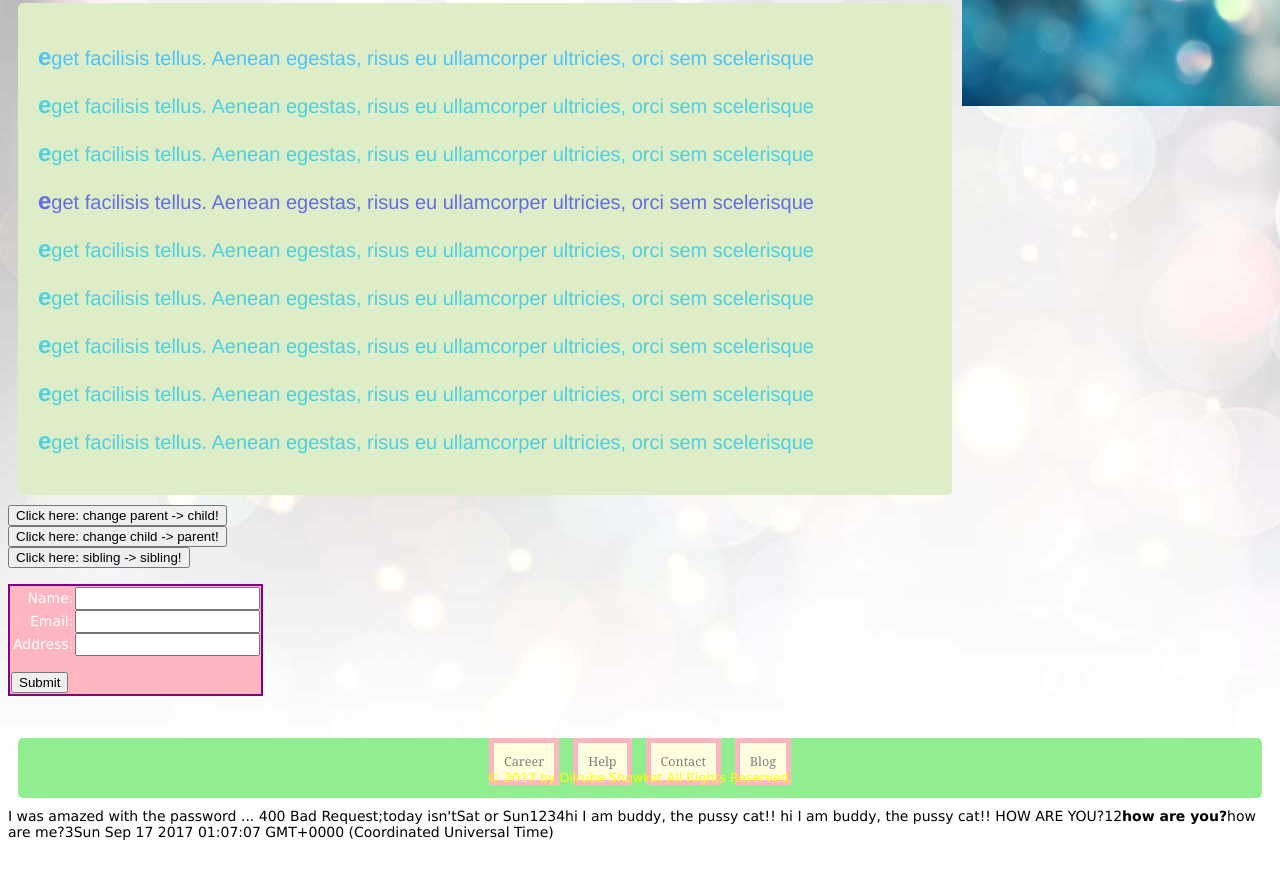
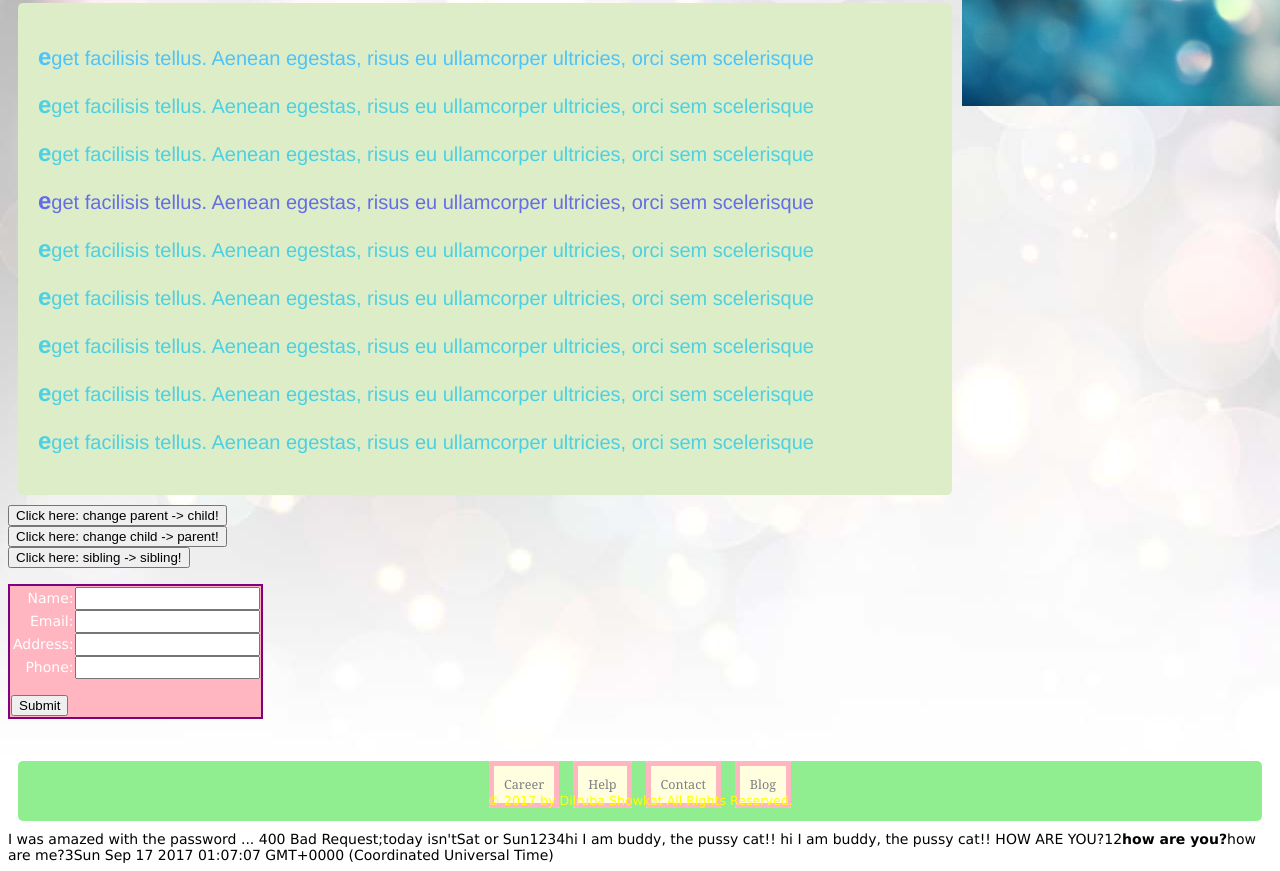
Before and after one commit to dilrubashowkat/HTML-and-CSS, a plain HTML site: page layout.html in a window 1280 px wide. Shown: the part 1554-2425 px from the top of the page. Before the commit the page ends 2402 px from the top, so only its background shows below. Drawn offline with Linux system fonts and the light colour scheme; files whose address does not match are found by name.

Commit message:
form updated with js

```diff
--- a/js/webJS.js
+++ b/js/webJS.js
@@ -164,7 +164,9 @@ function changeText2()
 
 function validateText(){
 var boxN = document.getElementById("name");
-if(boxN.value=="")
+if(boxN.value == "")
     alert("the field cannot be left blank");
+else
+    return false;
 
 }
--- a/layout.html
+++ b/layout.html
@@ -104,7 +104,7 @@ h1{
 <button onclick="changeText2()">Click here: sibling -> sibling!</button>
 <br>
 <br>
-<form id="theForm" action="poems.html" method="post" onSubmit="validateText()">
+<form id="theForm" action="poems.html" method="post" onSubmit="return validateText();">
     <div class="row">
         <label for="name">Name:</label>
         <input type="text" id="name" name="">
@@ -118,6 +118,10 @@ h1{
     <div class="row">
         <label for="adderss">Address:</label>
         <input type="text" id="adderss" name="">
+    </div>
+    <div class="row">
+        <label for="phone">Phone:</label>
+        <input type="text" id="phone" name="">
     </div>
 <br>
 <input type="submit" name="" value="Submit">
```
